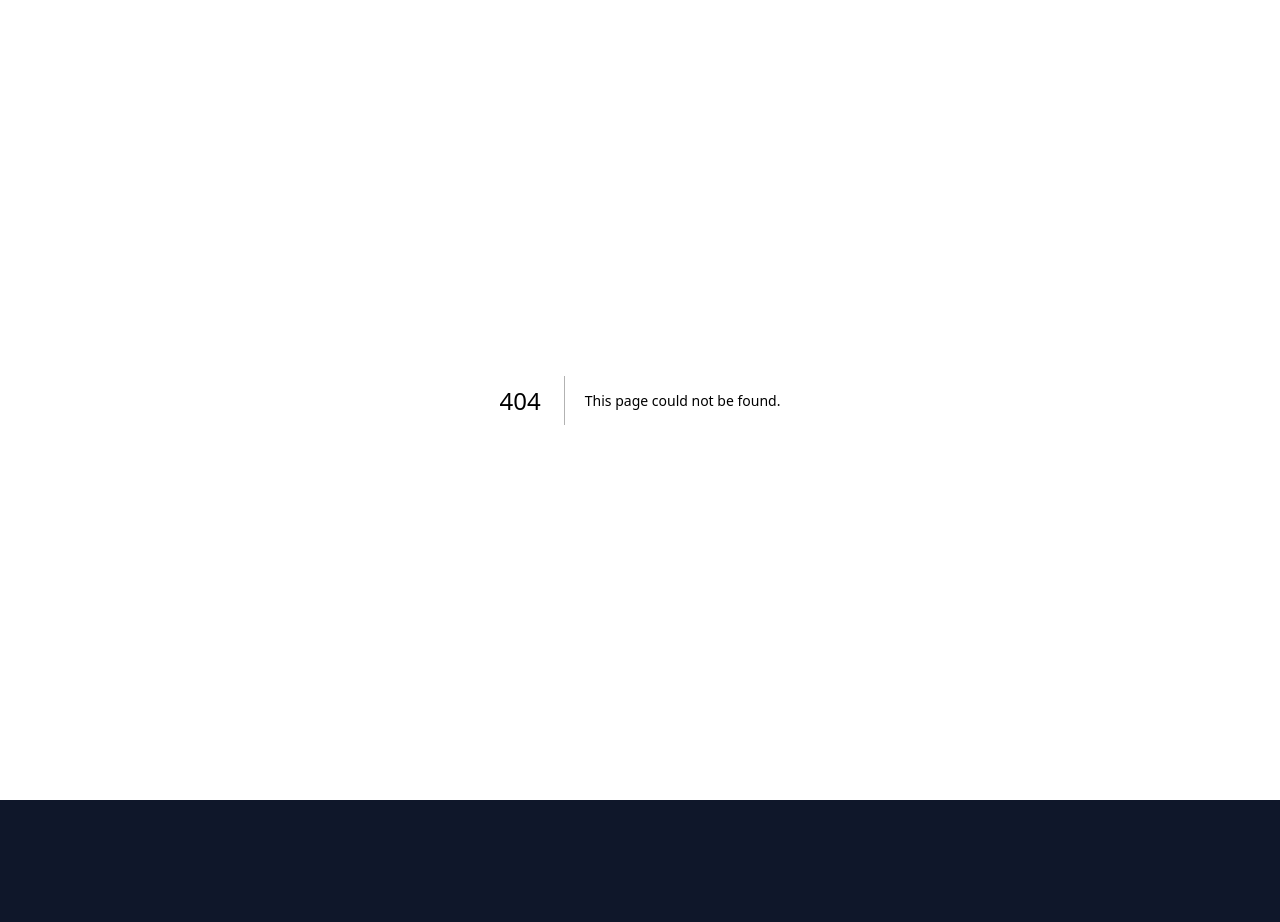
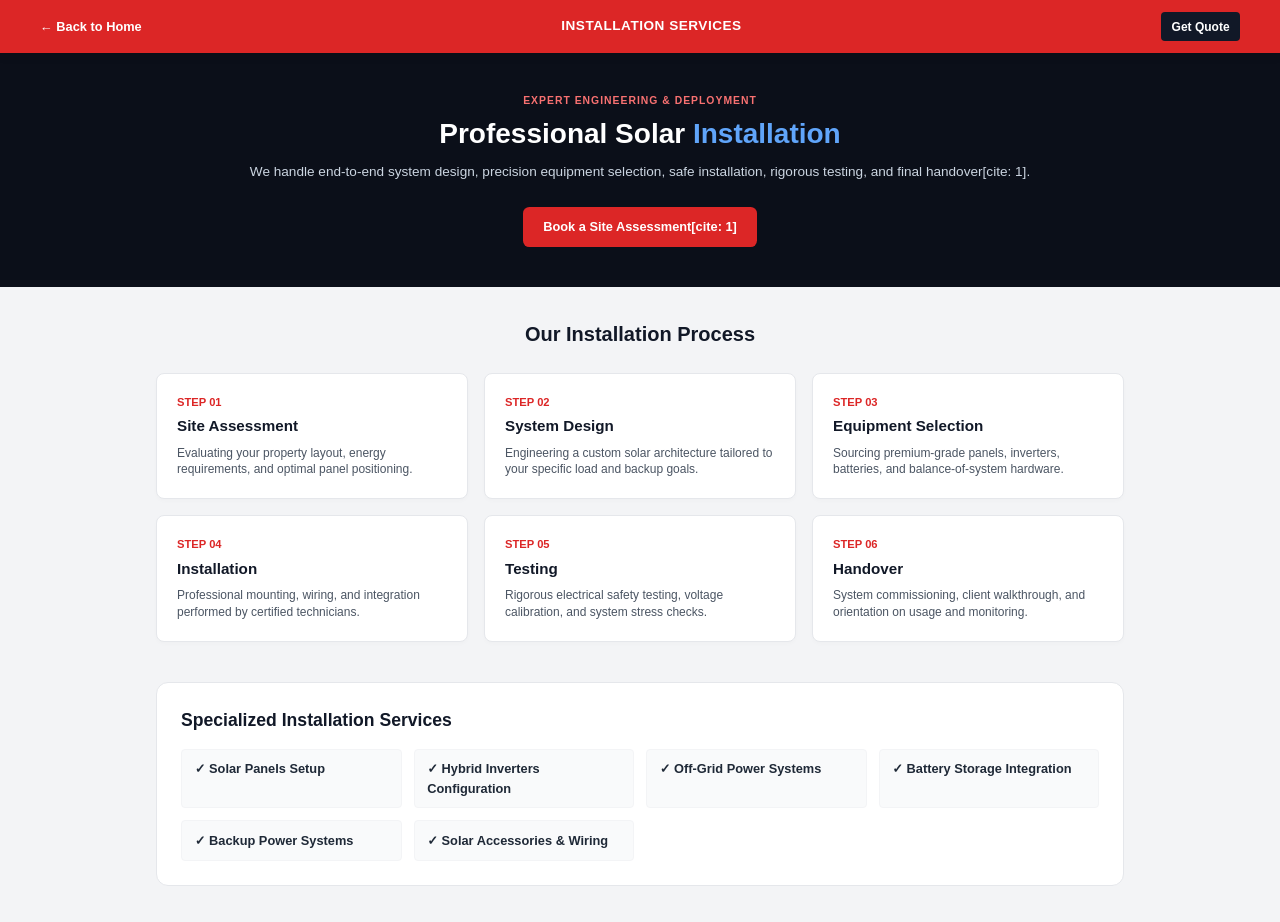
Before and after one commit to litesolar/litesolarsolutions, a Next.js app: page /installation in a window 1280 px wide. Before the commit this address had no page. Shown: the top 922 px of the page. Before the commit the page ends 800 px from the top, so only its background shows below. Built offline with nearby package versions, Linux system fonts and the light colour scheme.

Commit message:
Create page.js

```diff
--- /dev/null
+++ b/app/installation/page.js
@@ -0,0 +1,88 @@
+'use client';
+import Link from 'next/link';
+
+export default function InstallationPage() {
+  const steps = [
+    { title: "Site Assessment", desc: "Evaluating your property layout, energy requirements, and optimal panel positioning." },
+    { title: "System Design", desc: "Engineering a custom solar architecture tailored to your specific load and backup goals." },
+    { title: "Equipment Selection", desc: "Sourcing premium-grade panels, inverters, batteries, and balance-of-system hardware." },
+    { title: "Installation", desc: "Professional mounting, wiring, and integration performed by certified technicians." },
+    { title: "Testing", desc: "Rigorous electrical safety testing, voltage calibration, and system stress checks." },
+    { title: "Handover", desc: "System commissioning, client walkthrough, and orientation on usage and monitoring." }
+  ];
+
+  const services = [
+    "Solar Panels Setup", "Hybrid Inverters Configuration", "Off-Grid Power Systems",
+    "Battery Storage Integration", "Backup Power Systems", "Solar Accessories & Wiring"
+  ];
+
+  return (
+    <div style={{ backgroundColor: '#f3f4f6', color: '#111827', minHeight: '100vh', fontFamily: 'sans-serif', paddingBottom: '5rem' }}>
+
+      {/* HEADER */}
+      <header style={{ backgroundColor: '#dc2626', color: '#ffffff', padding: '0.75rem 1rem', position: 'sticky', top: 0, zIndex: 1000, boxShadow: '0 2px 10px rgba(0,0,0,0.1)' }}>
+        <div style={{ maxWidth: '1200px', margin: '0 auto', display: 'flex', justifyContent: 'space-between', alignItems: 'center' }}>
+          <Link href="/" style={{ color: '#fff', textDecoration: 'none', fontWeight: 'bold', fontSize: '0.8rem' }}>
+            ← Back to Home
+          </Link>
+          <span style={{ fontWeight: '900', fontSize: '0.85rem', letterSpacing: '0.5px' }}>INSTALLATION SERVICES</span>
+          <Link href="/request-a-quote" style={{ backgroundColor: '#111827', color: '#fff', padding: '0.35rem 0.65rem', borderRadius: '4px', textDecoration: 'none', fontSize: '0.75rem', fontWeight: 'bold' }}>
+            Get Quote
+          </Link>
+        </div>
+      </header>
+
+      {/* HERO SECTION */}
+      <section style={{ backgroundColor: '#0b0f19', color: '#ffffff', padding: '2.5rem 1rem', textAlign: 'center' }}>
+        <div style={{ maxWidth: '800px', margin: '0 auto' }}>
+          <div style={{ fontSize: '0.65rem', fontWeight: '800', color: '#f87171', letterSpacing: '1px', marginBottom: '0.5rem' }}>
+            EXPERT ENGINEERING & DEPLOYMENT
+          </div>
+          <h1 style={{ fontSize: '1.75rem', fontWeight: '900', marginBottom: '0.75rem', lineHeight: '1.2' }}>
+            Professional Solar <span style={{ color: '#60a5fa' }}>Installation</span>
+          </h1>
+          <p style={{ fontSize: '0.85rem', color: '#cbd5e1', lineHeight: '1.5', marginBottom: '1.5rem' }}>
+            We handle end-to-end system design, precision equipment selection, safe installation, rigorous testing, and final handover[cite: 1].
+          </p>
+          <Link
+            href="/request-a-quote"
+            style={{ display: 'inline-block', backgroundColor: '#dc2626', color: '#fff', padding: '0.65rem 1.25rem', borderRadius: '0.4rem', fontWeight: '900', textDecoration: 'none', fontSize: '0.8rem' }}
+          >
+            Book a Site Assessment[cite: 1]
+          </Link>
+        </div>
+      </section>
+
+      {/* PROCESS TIMELINE */}
+      <main style={{ maxWidth: '1000px', margin: '2rem auto', padding: '0 1rem' }}>
+        <h2 style={{ fontSize: '1.25rem', fontWeight: '900', textAlign: 'center', marginBottom: '1.5rem', color: '#111827' }}>
+          Our Installation Process
+        </h2>
+
+        <div style={{ display: 'grid', gridTemplateColumns: 'repeat(auto-fit, minmax(280px, 1fr))', gap: '1rem', marginBottom: '2.5rem' }}>
+          {steps.map((step, idx) => (
+            <div key={idx} style={{ backgroundColor: '#ffffff', padding: '1.25rem', borderRadius: '0.5rem', border: '1px solid #e5e7eb', boxShadow: '0 2px 4px rgba(0,0,0,0.02)' }}>
+              <div style={{ fontSize: '0.7rem', fontWeight: '900', color: '#dc2626', marginBottom: '0.3rem' }}>STEP 0{idx + 1}</div>
+              <h3 style={{ fontSize: '0.95rem', fontWeight: '900', color: '#111827', marginBottom: '0.4rem' }}>{step.title}</h3>
+              <p style={{ fontSize: '0.75rem', color: '#4b5563', lineHeight: '1.4', margin: 0 }}>{step.desc}</p>
+            </div>
+          ))}
+        </div>
+
+        {/* SERVICES OFFERED */}
+        <div style={{ backgroundColor: '#ffffff', padding: '1.5rem', borderRadius: '0.75rem', border: '1px solid #e5e7eb' }}>
+          <h2 style={{ fontSize: '1.1rem', fontWeight: '900', marginBottom: '1rem', color: '#111827' }}>Specialized Installation Services</h2>
+          <div style={{ display: 'grid', gridTemplateColumns: 'repeat(auto-fit, minmax(200px, 1fr))', gap: '0.75rem' }}>
+            {services.map((srv, i) => (
+              <div key={i} style={{ fontSize: '0.8rem', fontWeight: '700', color: '#1f2937', backgroundColor: '#f9fafb', padding: '0.6rem 0.8rem', borderRadius: '4px', border: '1px solid #f3f4f6' }}>
+                ✓ {srv}
+              </div>
+            ))}
+          </div>
+        </div>
+
+      </main>
+
+    </div>
+  );
+}3
```
